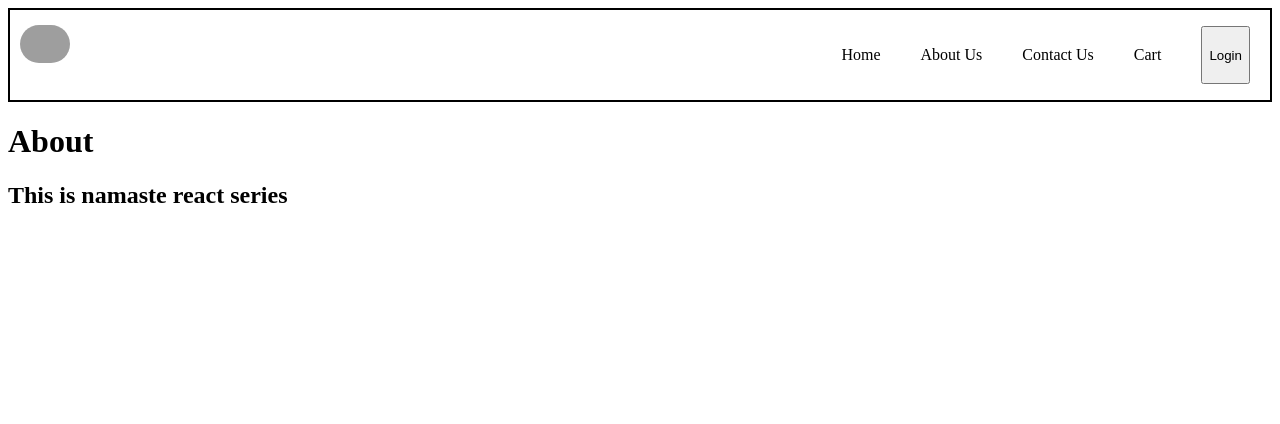
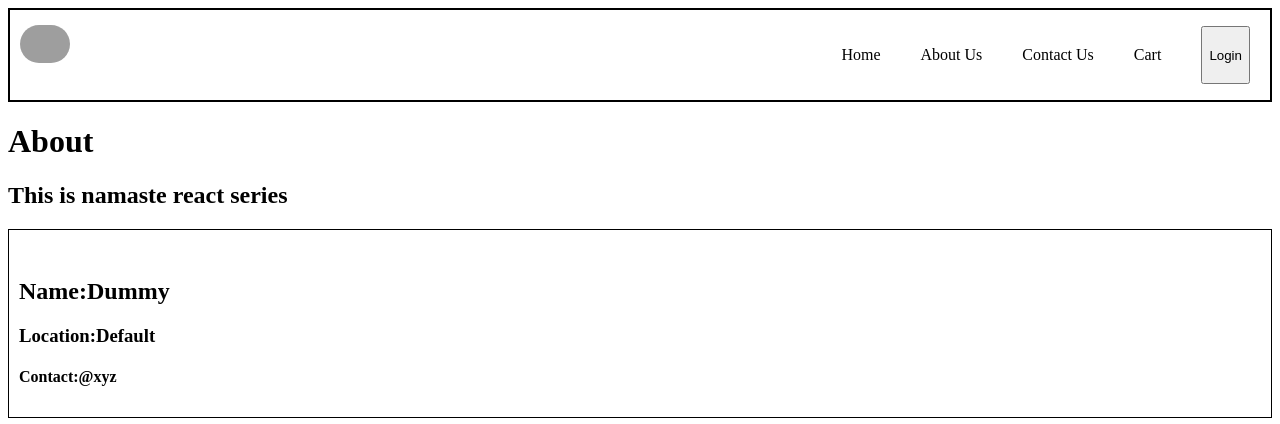
Before and after one commit to Krishna-012/namaste-react, a React (Vite) app: page /about in a window 1280 px wide. Shown: the top 424 px of the page. Built offline with nearby package versions, Linux system fonts and the light colour scheme; no server answers; grey boxes are pictures that could not be loaded.

Commit message:
episode-08

```diff
--- a/index.css
+++ b/index.css
@@ -37,7 +37,7 @@
 
 .res-card {
     width: 204px;
-    /* height: 375px; */
+    height: 408px;
     margin: 2px;
     padding: 5px;
 }
@@ -91,3 +91,8 @@ a:visited {
     color: inherit;
     text-decoration: none;
 }
+
+.user-card {
+    padding: 10px;
+    border: 1px solid black;
+}
--- a/src/components/About.js
+++ b/src/components/About.js
@@ -1,10 +1,30 @@
-const About = () => {
+import UserClass from "./UserClass";
+import React from "react";
+
+class About extends React.Component {
+
+    constructor(props){
+
+        super(props);
+
+        // console.log("parent constructor")
+    }
+
+    componentDidMount(){
+        // console.log("parent component did mount");
+    }
+
+    render() {
+
+        // console.log("parent Render")
         return (
             <div>
                 <h1>About</h1>
                 <h2>This is namaste react series</h2>
+                <UserClass />
             </div>
         );
-};
+    }
+}
 
 export default About;
--- a/src/components/Body.js
+++ b/src/components/Body.js
@@ -16,17 +16,17 @@ const Body = () => {
         const data = await fetch("https://www.swiggy.com/dapi/restaurants/list/v5?lat=12.9052013&lng=77.6865383&is-seo-homepage-enabled=true&page_type=DESKTOP_WEB_LISTING");
         const json = await data.json();
         console.log(json);
-        setListOfRestaurants(json?.data?.cards[5]?.card?.card?.gridElements?.infoWithStyle?.restaurants);
-        setFilteredRestaurants(json?.data?.cards[5]?.card?.card?.gridElements?.infoWithStyle?.restaurants);
+        setListOfRestaurants(json?.data?.cards[4]?.card?.card?.gridElements?.infoWithStyle?.restaurants);
+        setFilteredRestaurants(json?.data?.cards[4]?.card?.card?.gridElements?.infoWithStyle?.restaurants);
     }
 
-    return listOfRestaurants.length === 0? (<Shimmer />) :(
+    return listOfRestaurants.length === 0 ? (<Shimmer />) :(
         <div className="body">
             <div className="filter">
                 <div className="search">
                 <input type="text" className="search-box" value={searchText} onChange={(e) => {
                     setSearcText(e.target.value);
-                    console.log(searchText);
+                   // console.log(searchText);
                 }}/>
                 <button onClick={() => {
                     const filterSearchRestaurants = listOfRestaurants.filter(
--- /dev/null
+++ b/src/components/UserClass.js
@@ -0,0 +1,44 @@
+import React from "react";
+
+class UserClass extends React.Component {
+
+    constructor(props){
+        super(props);
+
+        this.state = {
+            userInfo: {
+            name:"Dummy",
+            location: "Default"
+            },
+        }
+        // console.log("child constructor");
+    };
+
+    async componentDidMount(){
+        const data = await fetch("https://api.github.com/users/Krishna-012");
+        const json = await data.json();
+        console.log(json);
+
+        this.setState({
+            userInfo: json,
+        });
+    }
+
+    render() {
+
+        // const {name, location} = this.props;
+        // console.log("child render")
+        const {name, location, avatar_url} = this.state.userInfo
+
+        return (
+            <div className="user-card">
+                <img src={avatar_url}/>
+                <h2>Name:{name}</h2>
+                <h3>Location:{location}</h3>
+                <h4>Contact:@xyz</h4>
+            </div>
+        )
+    }
+}
+
+export default UserClass;
```
Also changed, not shown: src/components/User.js (added, +19 -0 lines). Lines whose indentation alone changed are shown as unchanged.
